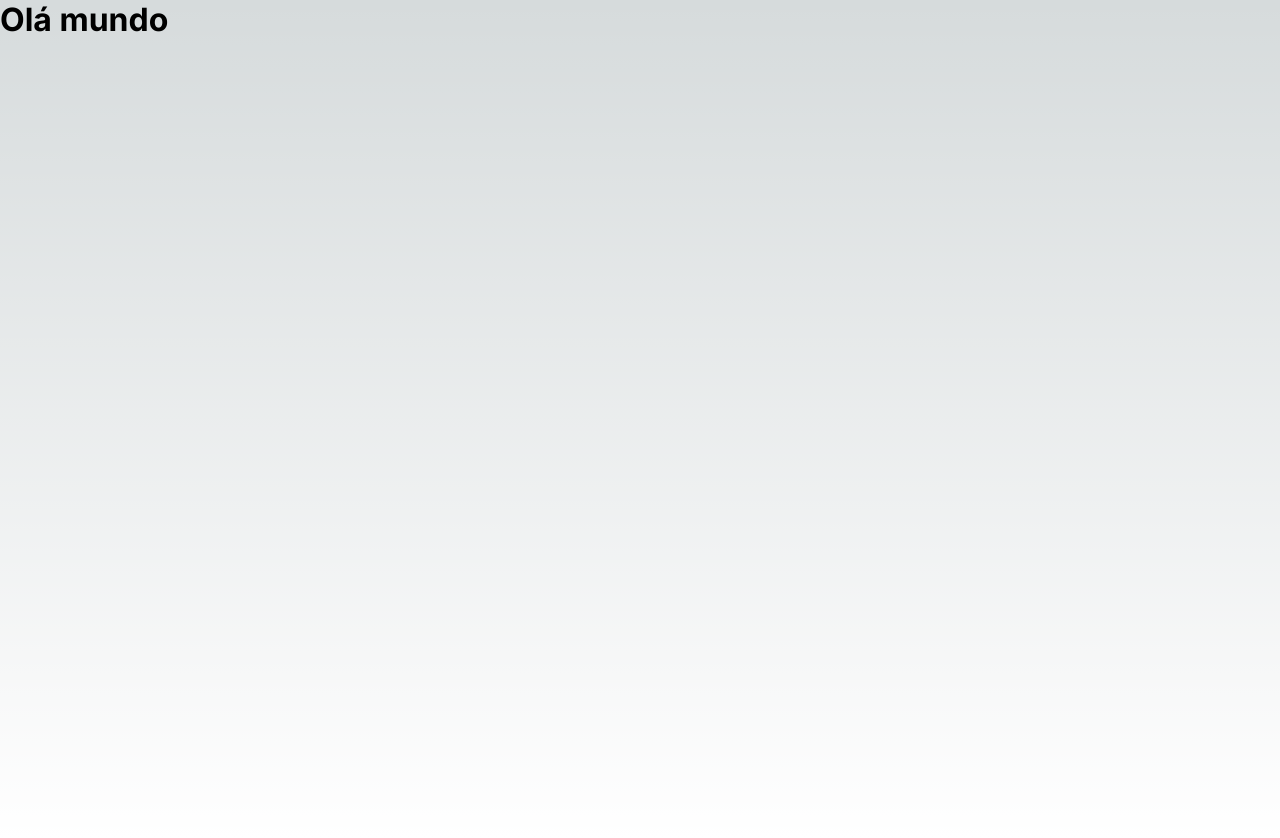
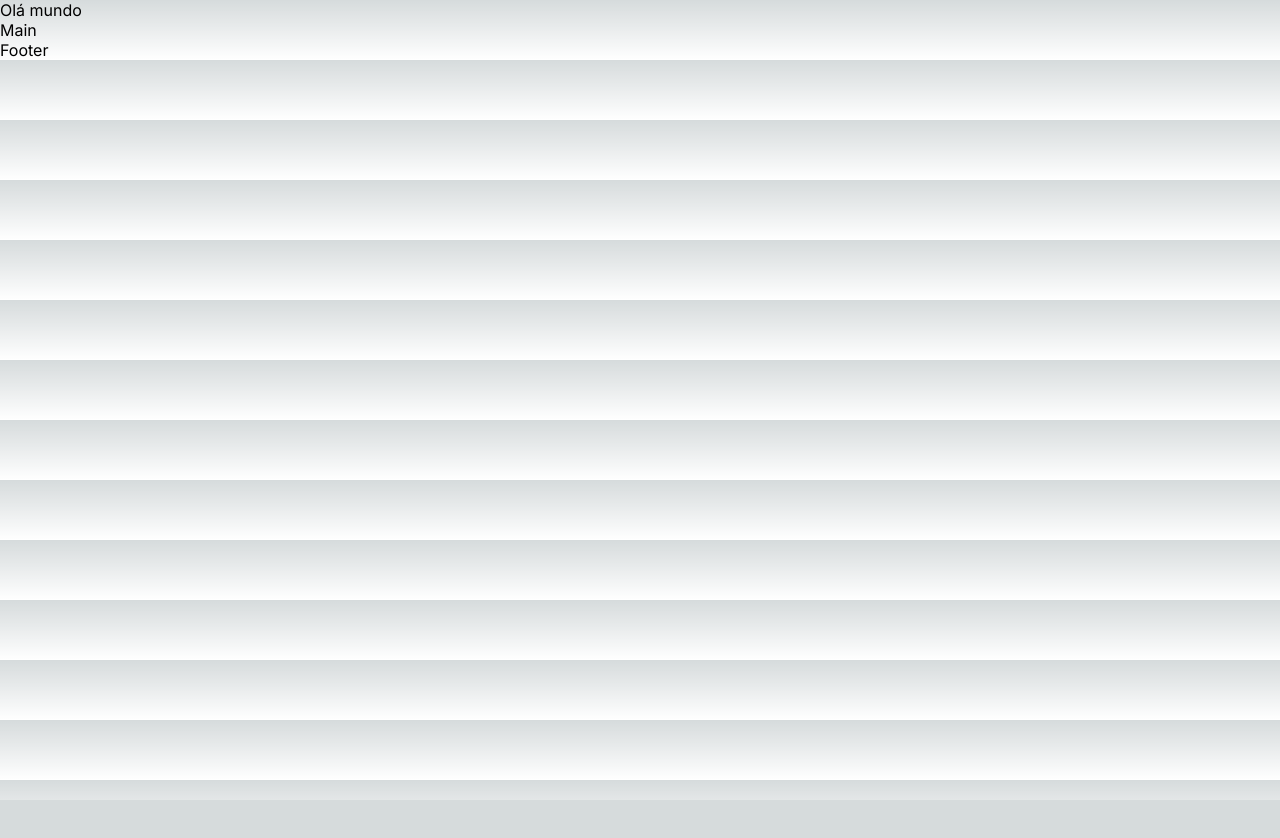
Before and after one commit to felipelamela/Teste_Leadster, a Next.js app: page / in a window 1280 px wide. After the commit the page ends 800 px from the top, so only its background shows below. Built offline with nearby package versions, Linux system fonts and the light colour scheme.

Commit message:
Add Header | Main | Footer

```diff
--- a/src/app/page.tsx
+++ b/src/app/page.tsx
@@ -1,16 +1,17 @@
 import Image from 'next/image'
 import styles from './page.module.css'
 import Header from '../component/Header/Index'
+import Footer from '../component/Footer/Index'
+import Main from '../component/Main/Index'
 
 export default function Hom4e() {
   return (
     <>
-      <header>
-        <Header />
-      </header>
-      <main className={styles.main}>
 
-      </main>
+      <Header />
+
+      <Main />
+      <Footer />
 
     </>
   )
--- /dev/null
+++ b/src/component/Footer/Index.tsx
@@ -0,0 +1,3 @@
+export default function Index(){
+  return <footer>Footer</footer>
+}
--- a/src/component/Header/Index.tsx
+++ b/src/component/Header/Index.tsx
@@ -1,4 +1,4 @@
 export default function Index() {
 
-  return <h1>Olá mundo</h1>
+  return <header>Olá mundo</header>
 }
--- /dev/null
+++ b/src/component/Main/Index.tsx
@@ -0,0 +1,3 @@
+export default function Index() {
+  return <main>Main</main>
+}
```
